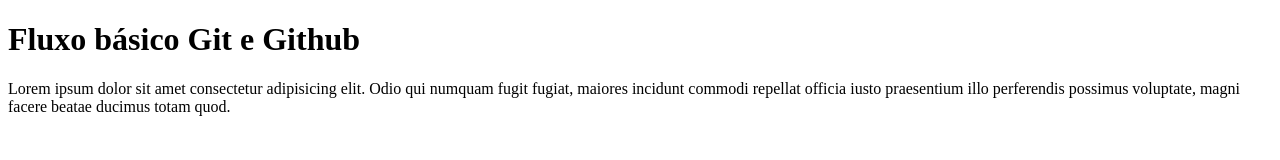
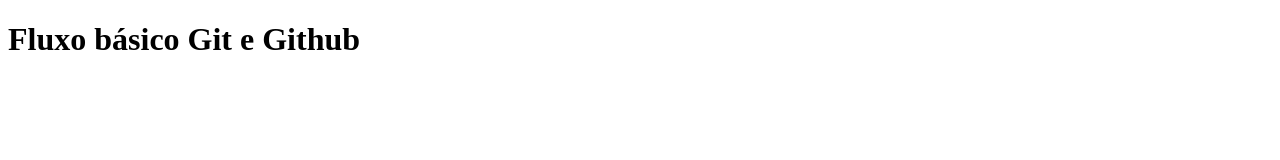
Before and after one commit to daviamarall/Front-end, a plain HTML site: page Fluxos básicos Git e Github/Aula01/index.html in a window 1280 px wide. Drawn offline with Linux system fonts and the light colour scheme.

Commit message:
Alteração realizada

```diff
--- a/Fluxos básicos Git e Github/Aula01/index.html
+++ b/Fluxos básicos Git e Github/Aula01/index.html
@@ -5,6 +5,5 @@
     </head>
     <body>
         <h1>Fluxo básico Git e Github</h1>
-        Lorem ipsum dolor sit amet consectetur adipisicing elit. Odio qui numquam fugit fugiat, maiores incidunt commodi repellat officia iusto praesentium illo perferendis possimus voluptate, magni facere beatae ducimus totam quod.
     </body>
 </html>
```
